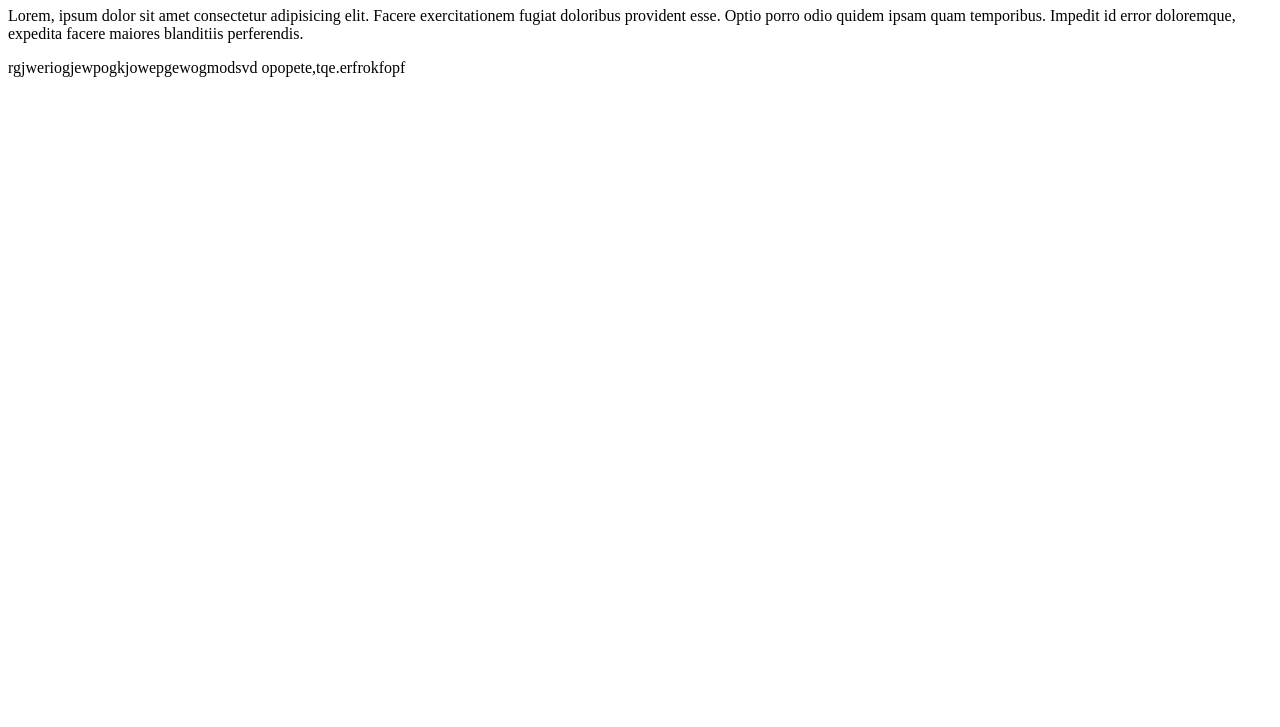
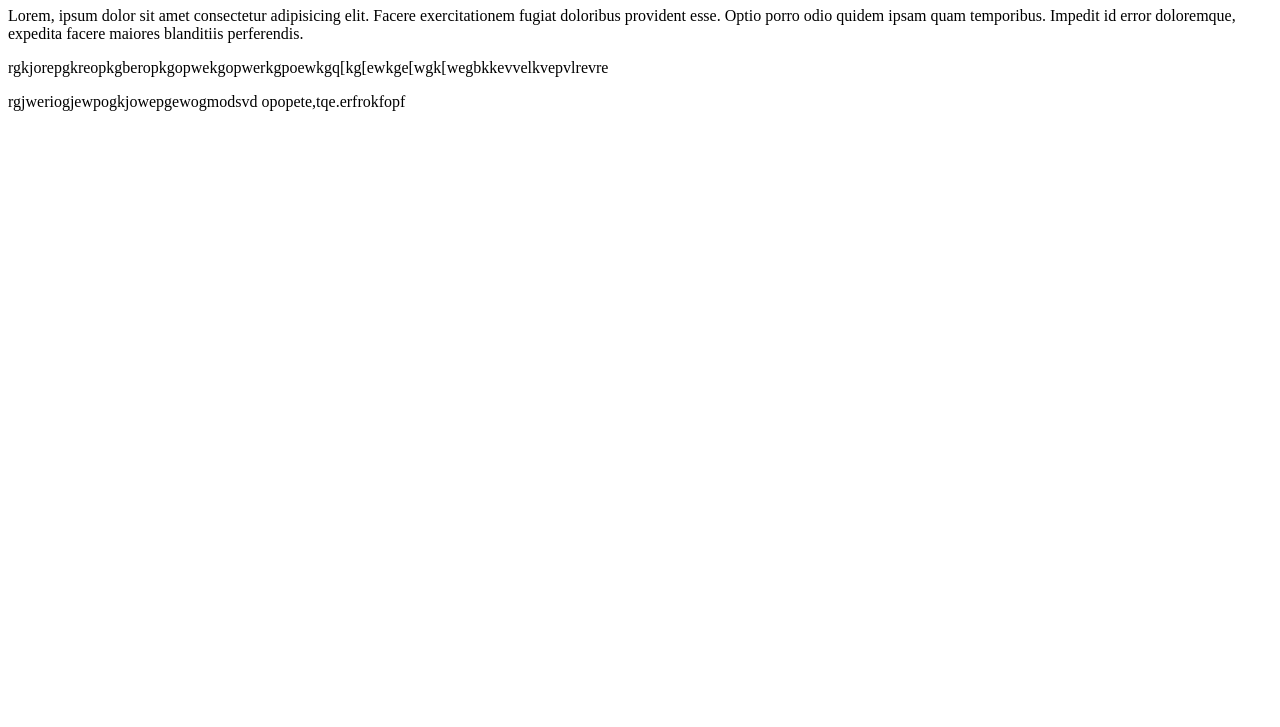
Before and after one commit to Daniel40343221/demo-20200808, a plain HTML site: page index.html in a window 1280 px wide. Shown: the part 73-800 px from the top of the page. Drawn offline with Linux system fonts and the light colour scheme.

Commit message:
add text

```diff
--- a/index.html
+++ b/index.html
@@ -11,6 +11,9 @@
     <p>Lorem, ipsum dolor sit amet consectetur adipisicing elit. Facere exercitationem fugiat doloribus provident esse. Optio porro odio quidem ipsam quam temporibus. Impedit id error doloremque, expedita facere maiores blanditiis perferendis.
     </p>
 
+
+    <p>rgkjorepgkreopkgberopkgopwekgopwerkgpoewkgq[kg[ewkge[wgk[wegbkkevvelkvepvlrevre</p>
+
     <p>rgjweriogjewpogkjowepgewogmodsvd opopete,tqe.erfrokfopf</p>
 
 </body>
```
